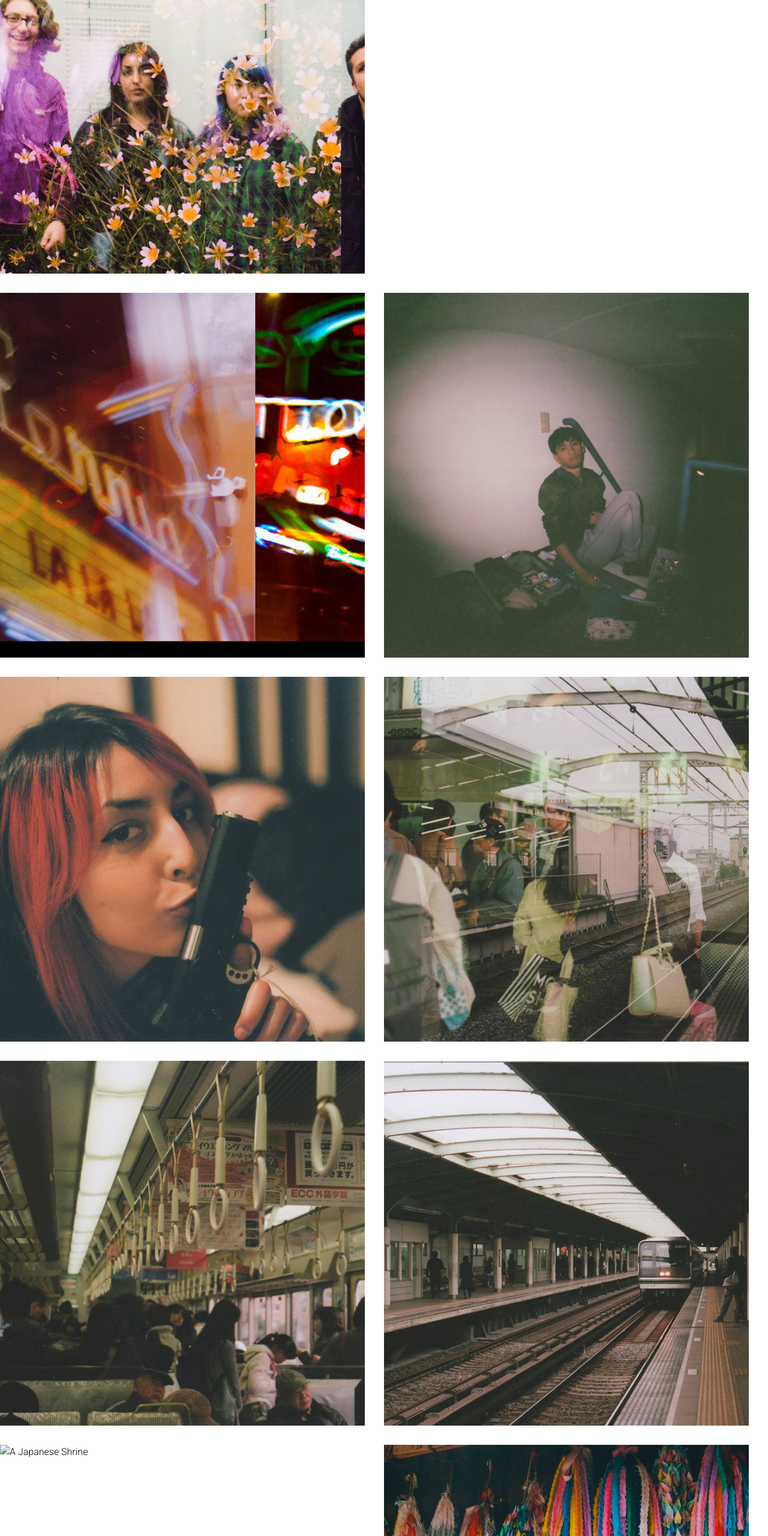
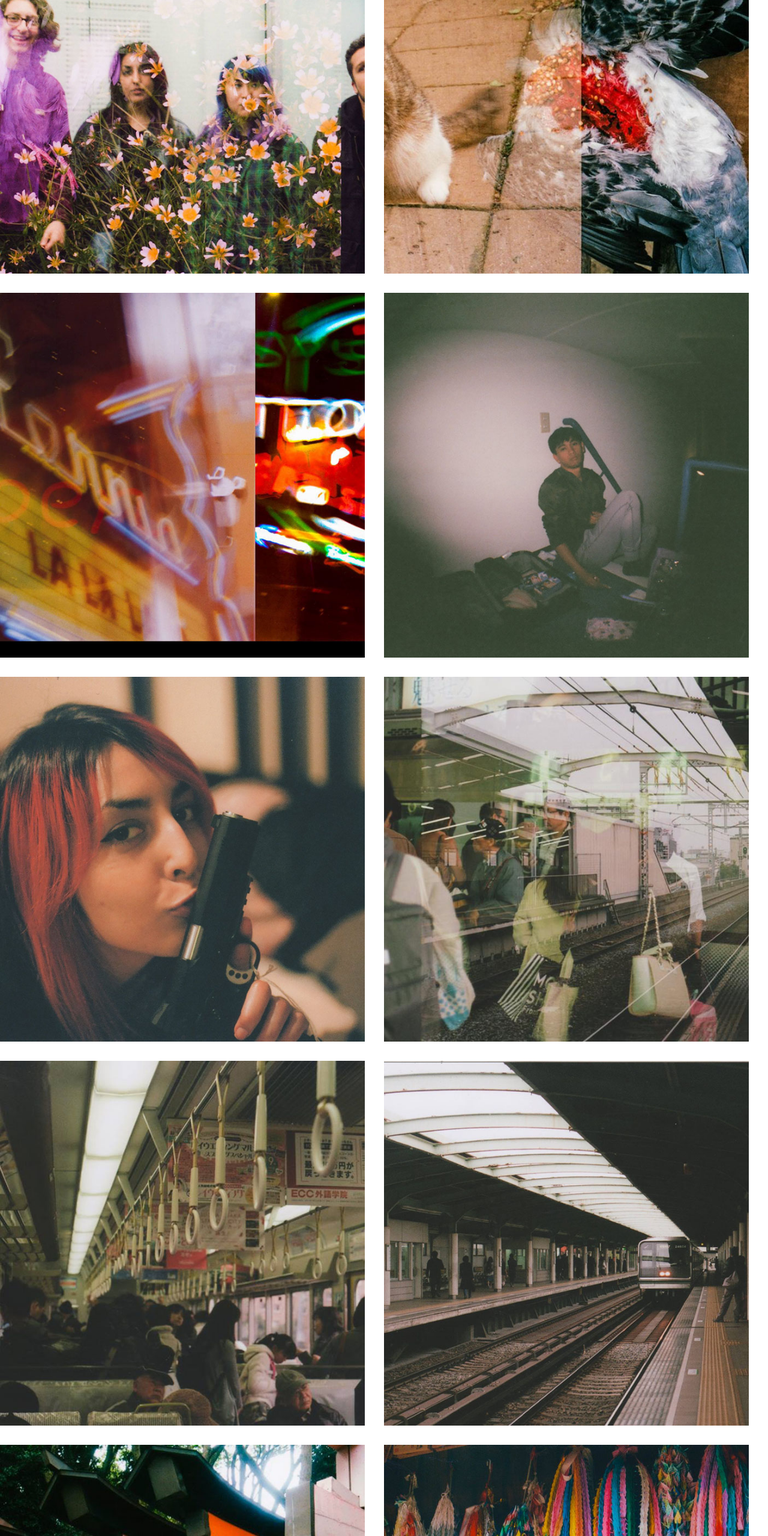
Before and after one commit to steffianndm/Portfolio, a plain HTML site: page photography.html in a window 1280 px wide. Shown: the part 240-2800 px from the top of the page at 60% size. Drawn offline with nearby package versions, Linux system fonts and the light colour scheme.

Commit message:
Update photography.html

```diff
--- a/photography.html
+++ b/photography.html
@@ -76,7 +76,7 @@
 							<a href=
 							"assets/images/gallery/Image18.jpg" data-lity data-desc="2016"  data-lity-desc=
 							"A cat and a headless bird double exposure" data-title="Untitled"><img src=
-							"gallery/Image18.jpg" alt=
+							"assets/images/gallery/Image18.jpg" alt=
 							"A cat and a headless bird double exposure"></a>
 						</div>
 
@@ -125,7 +125,7 @@
 
 						<div class="w-full overflow-hidden lg:my-4 lg:px-4 lg:w-1/2">
 							<a href="assets/images/gallery/Image10.jpg" data-desc="2017" data-lity
-							data-lity-desc="A Japanese Shrine" data-title="Untitled"><img src="gallery/Image10.jpg" alt="A Japanese Shrine"></a>
+							data-lity-desc="A Japanese Shrine" data-title="Untitled"><img src="assets/images/gallery/Image10.jpg" alt="A Japanese Shrine"></a>
 						</div>
 
 						<div class="w-full overflow-hidden lg:my-4 lg:px-4 lg:w-1/2">
```
